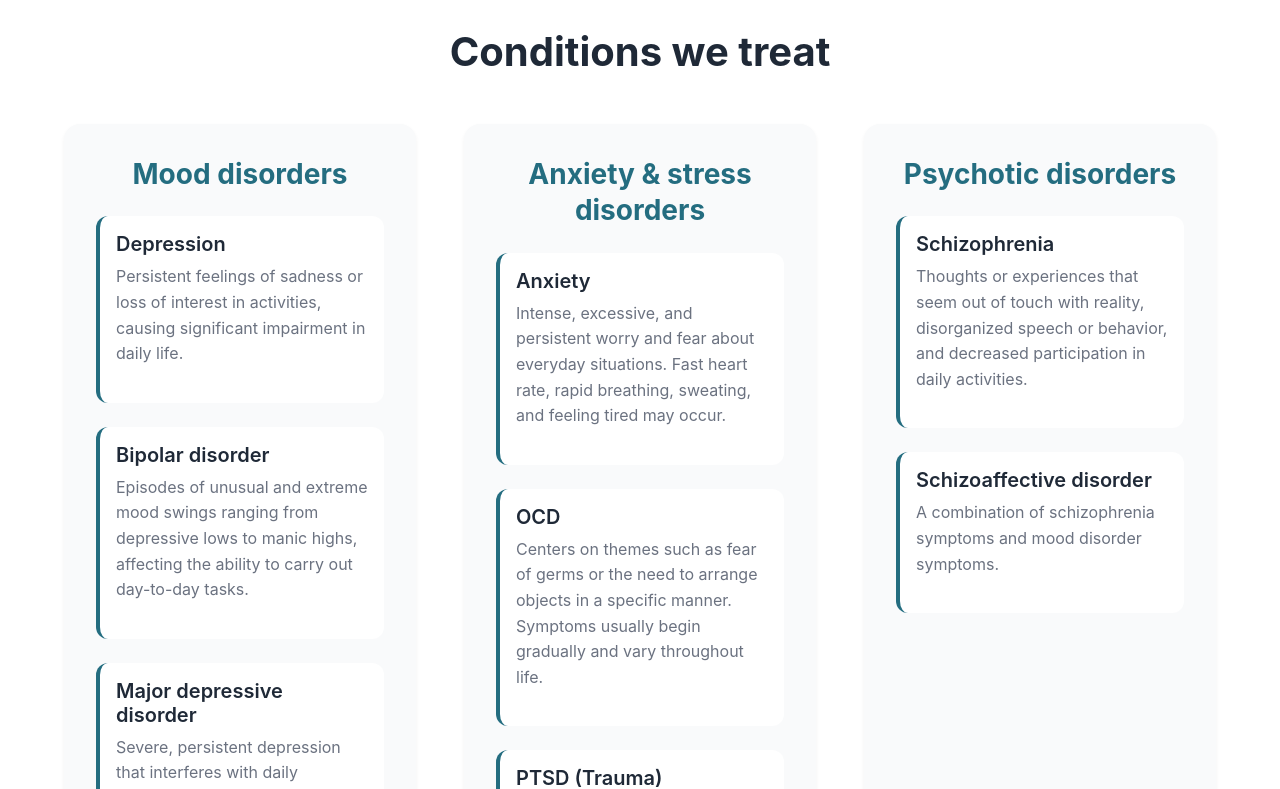
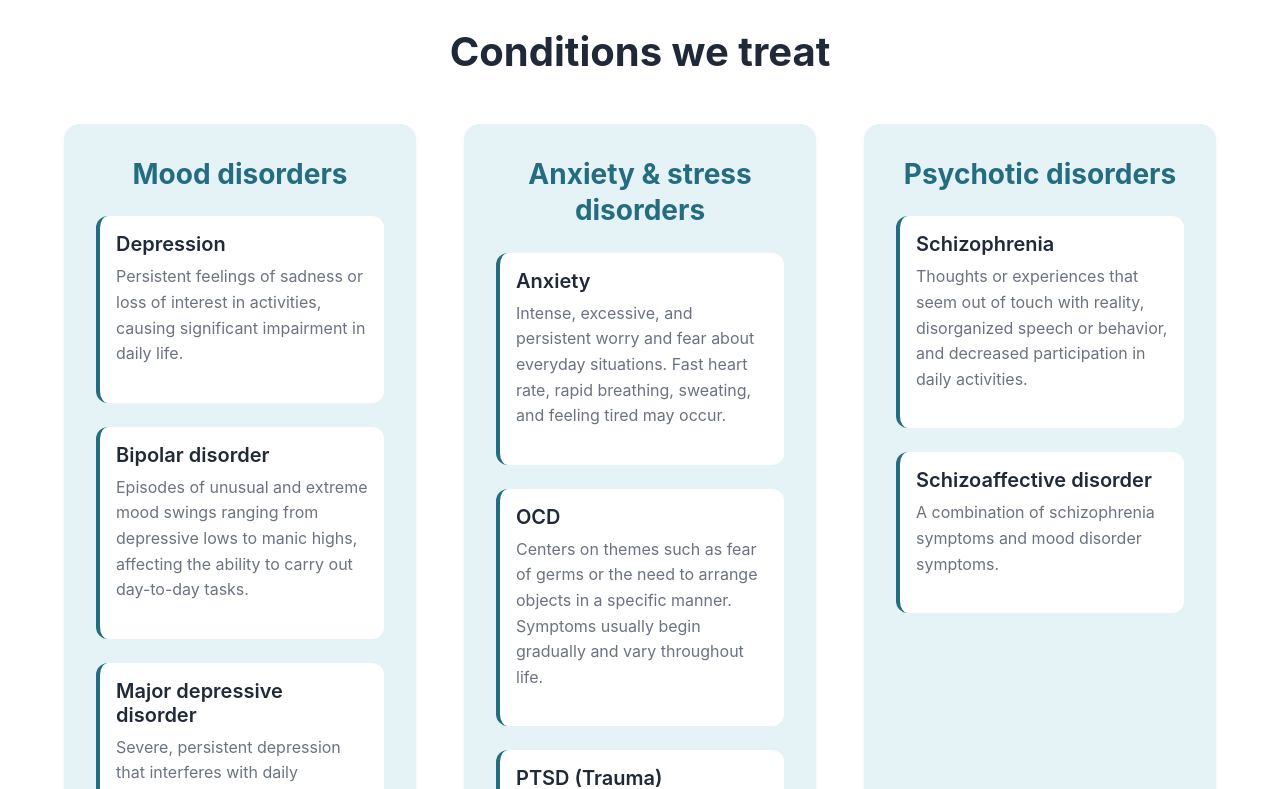
Before and after one commit to Brandi-Kinard/windsong-psychiatric, a React (Vite) app: page /services in a window 1280 px wide. Shown: the part 2740-3529 px from the top of the page. Built offline with nearby package versions, Linux system fonts and the light colour scheme.

Commit message:
Update background colors to light blue accent color
- Change services section background from gray to light blue (#E5F2F6)
- Change treatment category cards background to light blue
- Maintain consistency with site-wide accent color

```diff
--- a/src/components/ServicesPage.css
+++ b/src/components/ServicesPage.css
@@ -161,7 +161,7 @@
 
 .services-section {
   padding: 4rem 2rem;
-  background-color: #f9fafb;
+  background-color: #E5F2F6;
 }
 
 /* Treatment Areas */
@@ -179,7 +179,7 @@
 }
 
 .treatment-category {
-  background-color: #f9fafb;
+  background-color: #E5F2F6;
   border-radius: 16px;
   padding: 2rem;
   box-shadow: 0 2px 4px rgba(0, 0, 0, 0.05);
```
